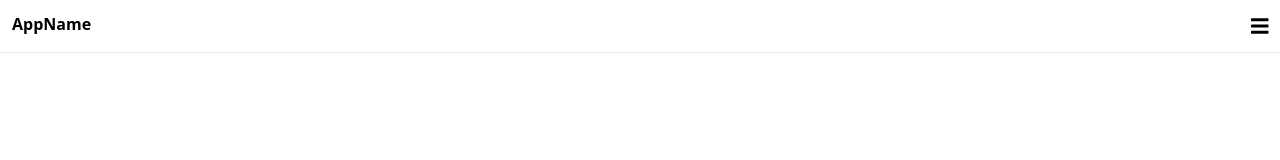
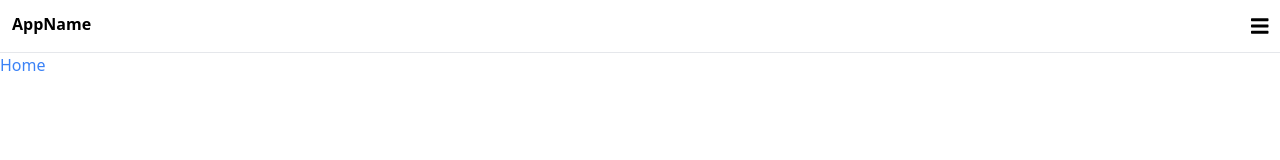
Before and after one commit to NidhiShettigar/react-project, a React (Create React App) app in the folder first-react-project/: page / in a window 1280 px wide. Shown: the top 160 px of the page. Built offline with nearby package versions, Linux system fonts and the light colour scheme.

Commit message:
added react router

```diff
--- a/first-react-project/package.json
+++ b/first-react-project/package.json
@@ -14,6 +14,7 @@
     "postcss-cli": "^9.0.2",
     "react": "^17.0.2",
     "react-dom": "^17.0.2",
+    "react-router-dom": "^6.0.2",
     "react-scripts": "4.0.3",
     "tailwindcss": "npm:@tailwindcss/postcss7-compat@^2.2.17",
     "web-vitals": "^1.0.1"
--- a/first-react-project/src/App.js
+++ b/first-react-project/src/App.js
@@ -1,11 +1,24 @@
 import React from 'react';
 import Header from './Components/Header';
 import Footer from './Components/Footer';
+import {
+  BrowserRouter as Router,
+  Switch,
+  Route,
+  Link
+} from "react-router-dom";
 
 function App() {
   return (
     <div>
       <Header/>
+      <Router>
+        <ul>
+          <li>
+            <Link to="/" className="text-blue-500">Home</Link>
+          </li>
+        </ul>
+      </Router>
       <Footer/>
     </div>
   );
```
Also changed, not shown: 1 other file (tests, documents, lock files or other folders).
